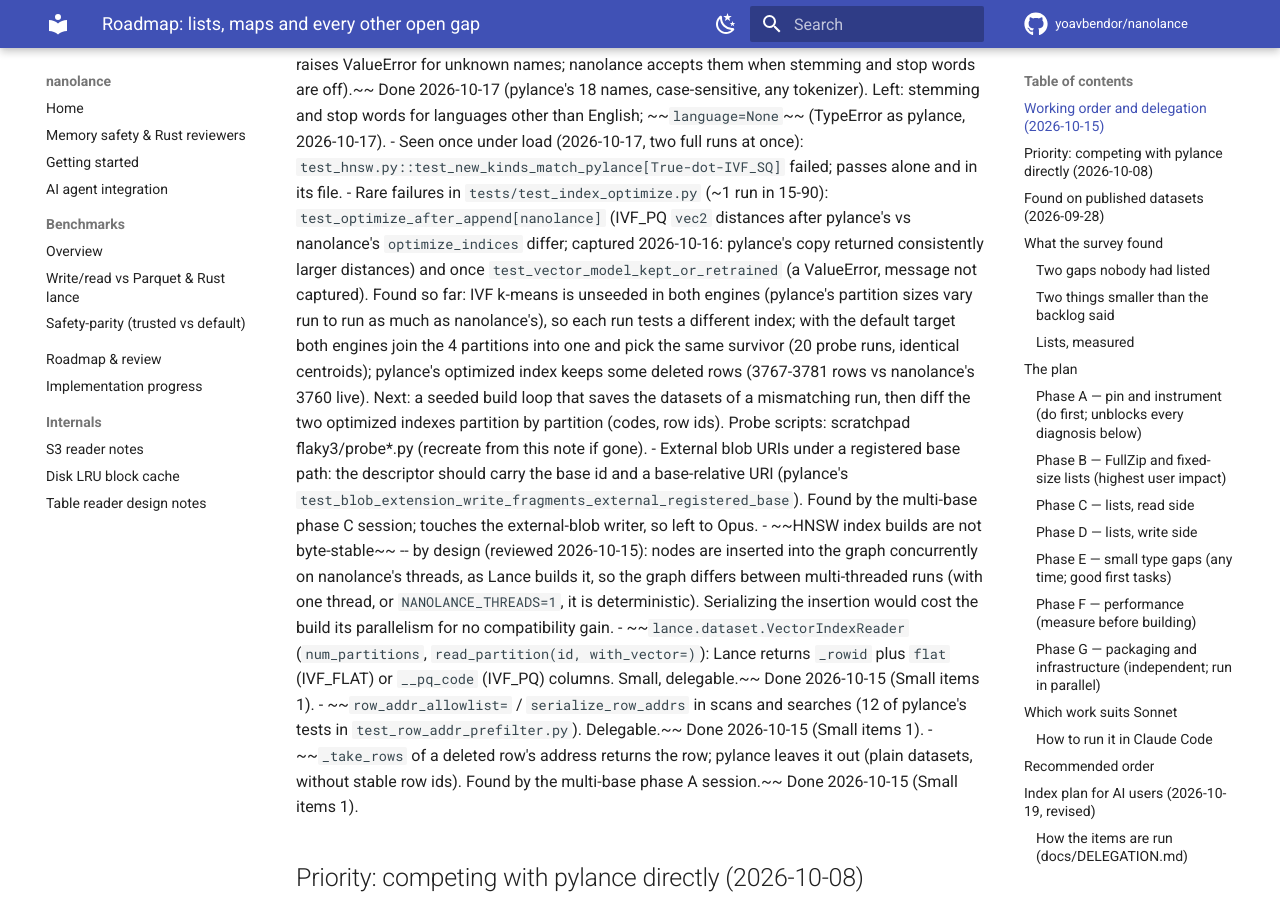
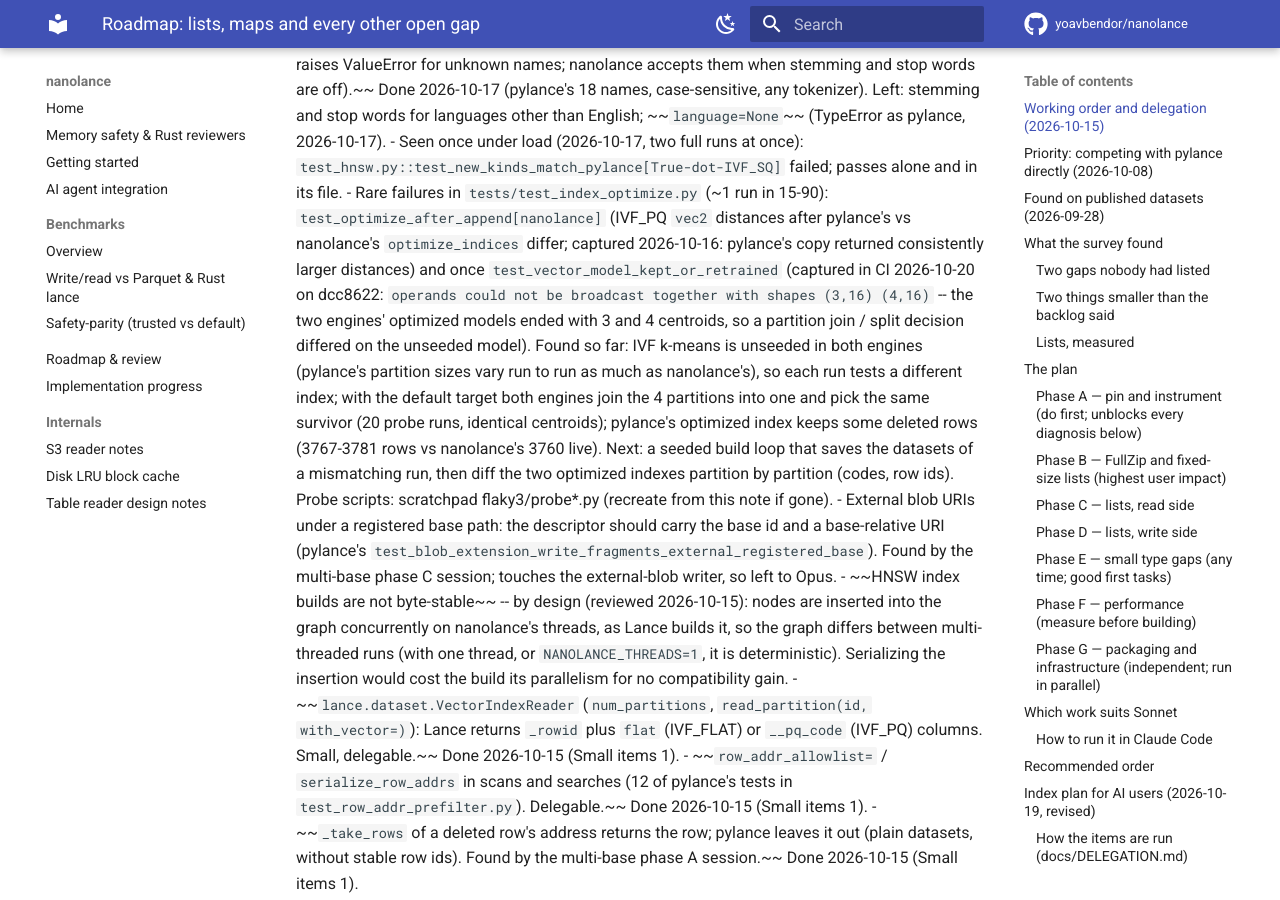
Before and after one commit to yoavbendor/nanolance, an MkDocs documentation site: the page built from docs/ROADMAP.md, in a window 1280 px wide and 900 px high, scrolled down 4736 px. Built offline with MkDocs 1.6.1 and Material for MkDocs 9.7.7, drawn with Linux system fonts in a browser that asks for light colours; comment, search, counter and statistics services are not loaded.

Commit message:
ROADMAP: the captured message of the test_vector_model_kept_or_retrained flake
Co-Authored-By: Claude Opus 5.5 <noreply@anthropic.com>
Claude-Session: https://claude.ai/code/session_014PGy9PK68gHvyR8T1r5ueY

```diff
--- a/docs/ROADMAP.md
+++ b/docs/ROADMAP.md
@@ -108,7 +108,7 @@ Small items found by delegated sessions, not yet done:
 - ~~KNN column placement: with `with_row_id=True` and `_rowid` in `columns`, pylance puts `_rowid` last; pylance adds `_rowid` to `fast_search` output (PY_SURFACE_2 Q3 notes).~~ Done 2026-10-17 (also `_rowaddr`; measured on flat and IVF_FLAT).
 - ~~Validate INVERTED / tokenize `language` names against Lance's list (pylance raises ValueError for unknown names; nanolance accepts them when stemming and stop words are off).~~ Done 2026-10-17 (pylance's 18 names, case-sensitive, any tokenizer). Left: stemming and stop words for languages other than English; ~~`language=None`~~ (TypeError as pylance, 2026-10-17).
 - Seen once under load (2026-10-17, two full runs at once): `test_hnsw.py::test_new_kinds_match_pylance[True-dot-IVF_SQ]` failed; passes alone and in its file.
-- Rare failures in `tests/test_index_optimize.py` (~1 run in 15-90): `test_optimize_after_append[nanolance]` (IVF_PQ `vec2` distances after pylance's vs nanolance's `optimize_indices` differ; captured 2026-10-16: pylance's copy returned consistently larger distances) and once `test_vector_model_kept_or_retrained` (a ValueError, message not captured). Found so far: IVF k-means is unseeded in both engines (pylance's partition sizes vary run to run as much as nanolance's), so each run tests a different index; with the default target both engines join the 4 partitions into one and pick the same survivor (20 probe runs, identical centroids); pylance's optimized index keeps some deleted rows (3767-3781 rows vs nanolance's 3760 live). Next: a seeded build loop that saves the datasets of a mismatching run, then diff the two optimized indexes partition by partition (codes, row ids). Probe scripts: scratchpad flaky3/probe*.py (recreate from this note if gone).
+- Rare failures in `tests/test_index_optimize.py` (~1 run in 15-90): `test_optimize_after_append[nanolance]` (IVF_PQ `vec2` distances after pylance's vs nanolance's `optimize_indices` differ; captured 2026-10-16: pylance's copy returned consistently larger distances) and once `test_vector_model_kept_or_retrained` (captured in CI 2026-10-20 on dcc8622: `operands could not be broadcast together with shapes (3,16) (4,16)` -- the two engines' optimized models ended with 3 and 4 centroids, so a partition join / split decision differed on the unseeded model). Found so far: IVF k-means is unseeded in both engines (pylance's partition sizes vary run to run as much as nanolance's), so each run tests a different index; with the default target both engines join the 4 partitions into one and pick the same survivor (20 probe runs, identical centroids); pylance's optimized index keeps some deleted rows (3767-3781 rows vs nanolance's 3760 live). Next: a seeded build loop that saves the datasets of a mismatching run, then diff the two optimized indexes partition by partition (codes, row ids). Probe scripts: scratchpad flaky3/probe*.py (recreate from this note if gone).
 - External blob URIs under a registered base path: the descriptor should carry the base id and a
   base-relative URI (pylance's `test_blob_extension_write_fragments_external_registered_base`).
   Found by the multi-base phase C session; touches the external-blob writer, so left to Opus.
```
